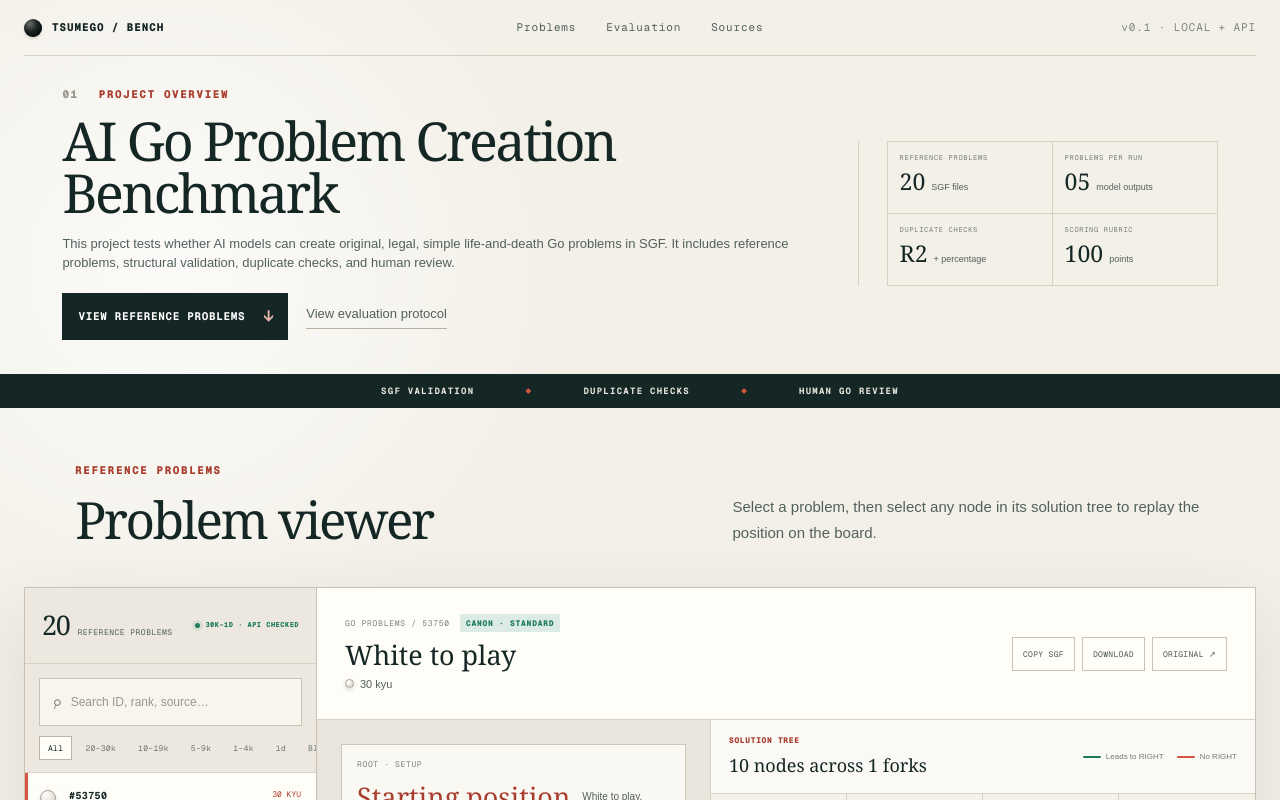
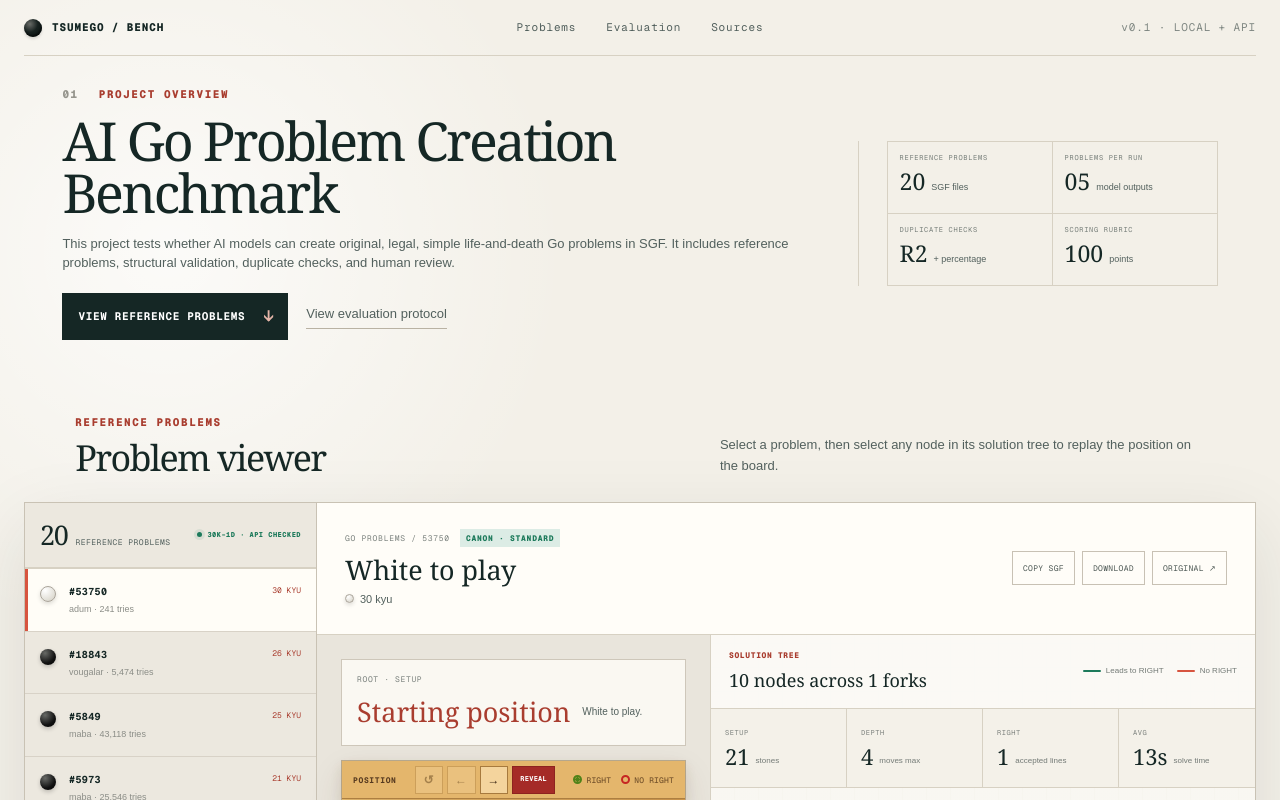
Before and after one commit to adum/tsumegobench, a Next.js app: page / in a window 1280 px wide. Shown: the top 800 px of the page. Built offline with nearby package versions, Linux system fonts and the light colour scheme.

Commit message:
Simplify the problem library

```diff
--- a/app/components/ProblemWorkbench.tsx
+++ b/app/components/ProblemWorkbench.tsx
@@ -40,13 +40,19 @@ interface ProblemRecord {
   sgf: string;
 }
 
-const problems = problemData as ProblemRecord[];
+function difficultyOrder(problem: ProblemRecord) {
+  if (problem.rankUnit === "kyu") return 30 - problem.rankValue;
+  if (problem.rankUnit === "dan") return 30 + problem.rankValue;
+  return Number.POSITIVE_INFINITY;
+}
+
+const problems = [...(problemData as ProblemRecord[])].sort(
+  (left, right) => difficultyOrder(left) - difficultyOrder(right),
+);
 
 export function ProblemWorkbench() {
   const [selectedProblemId, setSelectedProblemId] = useState(problems[0].id);
   const [selectedNodeId, setSelectedNodeId] = useState("n0");
-  const [query, setQuery] = useState("");
-  const [filter, setFilter] = useState("all");
   const [copied, setCopied] = useState(false);
 
   const problem = problems.find((record) => record.id === selectedProblemId) ?? problems[0];
@@ -57,36 +63,6 @@ export function ProblemWorkbench() {
   const boardSize = getBoardSize(root);
   const rightNodes = useMemo(() => collectRightNodes(root), [root]);
   const playerName = problem.playerColor === "black" ? "Black" : "White";
-
-  const filteredProblems = useMemo(() => {
-    const needle = query.trim().toLowerCase();
-    return problems.filter((record) => {
-      const matchesQuery =
-        !needle ||
-        [record.id, record.rank, record.playerColor, record.author, record.source]
-          .join(" ")
-          .toLowerCase()
-          .includes(needle);
-      const matchesFilter =
-        filter === "all" ||
-        (filter === "20-30k" && record.rankUnit === "kyu" && record.rankValue >= 20) ||
-        (filter === "10-19k" &&
-          record.rankUnit === "kyu" &&
-          record.rankValue >= 10 &&
-          record.rankValue <= 19) ||
-        (filter === "5-9k" &&
-          record.rankUnit === "kyu" &&
-          record.rankValue >= 5 &&
-          record.rankValue <= 9) ||
-        (filter === "1-4k" &&
-          record.rankUnit === "kyu" &&
-          record.rankValue >= 1 &&
-          record.rankValue <= 4) ||
-        (filter === "1d" && record.rankUnit === "dan" && record.rankValue === 1) ||
-        filter === record.playerColor;
-      return matchesQuery && matchesFilter;
-    });
-  }, [filter, query]);
 
   const path = getPath(selected);
   const selectedMove = getMove(selected);
@@ -152,38 +128,8 @@ export function ProblemWorkbench() {
             </div>
             <span className="live-dot">30K–1D · API CHECKED</span>
           </div>
-          <label className="search-field">
-            <span className="sr-only">Search reference problems</span>
-            <span aria-hidden="true">⌕</span>
-            <input
-              value={query}
-              onChange={(event) => setQuery(event.target.value)}
-              placeholder="Search ID, rank, source…"
-            />
-          </label>
-          <div className="filter-row" aria-label="Filter problems">
-            {[
-              ["all", "All"],
-              ["20-30k", "20–30k"],
-              ["10-19k", "10–19k"],
-              ["5-9k", "5–9k"],
-              ["1-4k", "1–4k"],
-              ["1d", "1d"],
-              ["black", "Black"],
-              ["white", "White"],
-            ].map(([value, label]) => (
-              <button
-                type="button"
-                key={value}
-                className={filter === value ? "active" : ""}
-                onClick={() => setFilter(value)}
-              >
-                {label}
-              </button>
-            ))}
-          </div>
           <div className="problem-list">
-            {filteredProblems.map((record) => (
+            {problems.map((record) => (
               <button
                 type="button"
                 key={record.id}
@@ -206,9 +152,6 @@ export function ProblemWorkbench() {
                 </span>
               </button>
             ))}
-            {!filteredProblems.length && (
-              <div className="empty-list">No references match that filter.</div>
-            )}
           </div>
         </aside>
 
--- a/app/globals.css
+++ b/app/globals.css
@@ -268,47 +268,27 @@ input:focus-visible,
   font-size: 9px;
 }
 
-.principle-strip {
-  min-height: 34px;
-  display: flex;
-  align-items: center;
-  justify-content: center;
-  gap: clamp(20px, 4vw, 72px);
-  padding: 8px 20px;
-  background: var(--ink);
-  color: #e5e5dc;
-  font-family: var(--font-geist-mono), monospace;
-  font-size: 9px;
-  font-weight: 700;
-  letter-spacing: 0.14em;
-}
-
-.principle-strip span:nth-child(even) {
-  color: var(--red);
-  font-size: 7px;
-}
-
 .workbench-section {
   width: min(100% - 48px, 1600px);
   margin: 0 auto;
-  padding: 54px 0 100px;
+  padding: 40px 0 100px;
 }
 
 .section-heading {
   display: grid;
   grid-template-columns: 1.1fr 0.9fr;
   align-items: end;
-  gap: 80px;
-  margin: 0 4vw 42px;
+  gap: 52px;
+  margin: 0 4vw 26px;
 }
 
 .section-heading .eyebrow {
-  margin-bottom: 15px;
+  margin-bottom: 9px;
 }
 
 .section-heading h2 {
   margin: 0;
-  font-size: clamp(42px, 4vw, 66px);
+  font-size: clamp(30px, 2.8vw, 44px);
   line-height: 1;
 }
 
@@ -316,8 +296,8 @@ input:focus-visible,
   max-width: 590px;
   margin: 0;
   color: var(--ink-soft);
-  font-size: 15px;
-  line-height: 1.7;
+  font-size: 13px;
+  line-height: 1.55;
 }
 
 .workbench-shell {
@@ -339,12 +319,12 @@ input:focus-visible,
 }
 
 .library-header {
-  min-height: 76px;
+  min-height: 64px;
   display: flex;
   align-items: center;
   justify-content: space-between;
   gap: 12px;
-  padding: 14px 17px;
+  padding: 12px 15px;
   border-bottom: 1px solid var(--line);
   color: var(--ink-soft);
   font-family: var(--font-geist-mono), monospace;
@@ -382,62 +362,6 @@ input:focus-visible,
   border-radius: 50%;
   background: var(--green);
   box-shadow: 0 0 0 3px #1d7a5b18;
-}
-
-.search-field {
-  height: 48px;
-  display: flex;
-  align-items: center;
-  gap: 8px;
-  margin: 14px 14px 10px;
-  padding: 0 12px;
-  border: 1px solid #cac4b8;
-  background: #f8f5ed;
-  color: #6c746f;
-}
-
-.search-field span {
-  font-size: 19px;
-  transform: rotate(-15deg);
-}
-
-.search-field input {
-  width: 100%;
-  min-width: 0;
-  border: 0;
-  outline: 0;
-  background: transparent;
-  color: var(--ink);
-  font-size: 12px;
-}
-
-.search-field input::placeholder {
-  color: #98978f;
-}
-
-.filter-row {
-  display: flex;
-  gap: 4px;
-  padding: 0 14px 12px;
-  overflow-x: auto;
-}
-
-.filter-row button {
-  flex: 0 0 auto;
-  padding: 5px 8px;
-  border: 1px solid transparent;
-  background: transparent;
-  color: #6f7772;
-  cursor: pointer;
-  font-family: var(--font-geist-mono), monospace;
-  font-size: 8px;
-  letter-spacing: 0.04em;
-}
-
-.filter-row button.active {
-  border-color: #bcb5a8;
-  background: #fffdf7;
-  color: var(--ink);
 }
 
 .problem-list {
@@ -545,14 +469,6 @@ input:focus-visible,
   font-size: 9px;
   text-overflow: ellipsis;
   white-space: nowrap;
-}
-
-.empty-list {
-  padding: 34px 18px;
-  color: #7e837e;
-  font-size: 12px;
-  line-height: 1.5;
-  text-align: center;
 }
 
 .problem-stage {
@@ -1350,12 +1266,6 @@ input:focus-visible,
     border-left: 0;
   }
 
-  .principle-strip {
-    justify-content: flex-start;
-    overflow-x: auto;
-    white-space: nowrap;
-  }
-
   .section-heading {
     grid-template-columns: 1fr;
     gap: 20px;
--- a/app/page.tsx
+++ b/app/page.tsx
@@ -39,14 +39,6 @@ export default function Home() {
           </dl>
         </div>
       </section>
-
-      <div className="principle-strip" role="note">
-        <span>SGF VALIDATION</span>
-        <span aria-hidden="true">◆</span>
-        <span>DUPLICATE CHECKS</span>
-        <span aria-hidden="true">◆</span>
-        <span>HUMAN GO REVIEW</span>
-      </div>
 
       <ProblemWorkbench />
 
```
Also changed, not shown: 1 other file (tests, documents, lock files or other folders).
